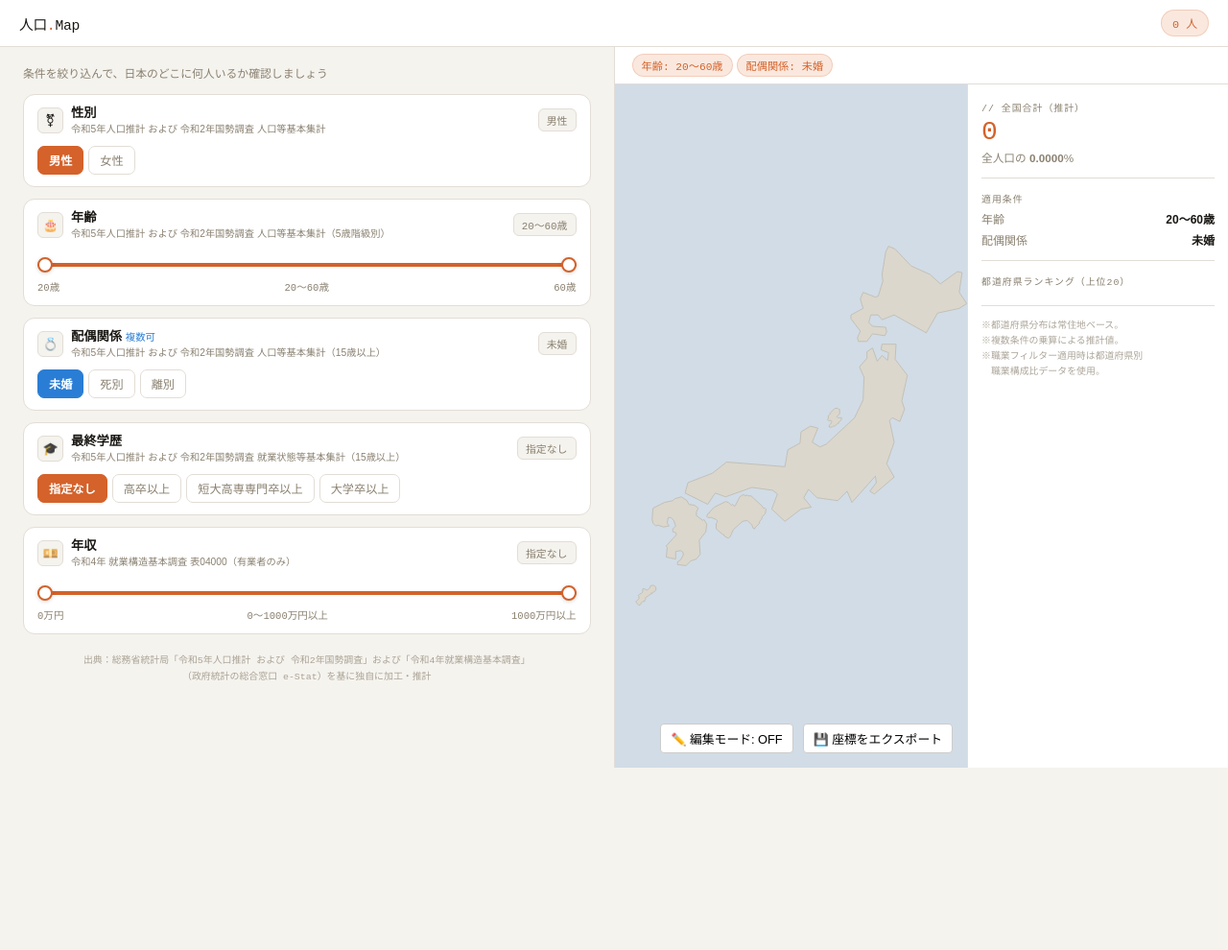
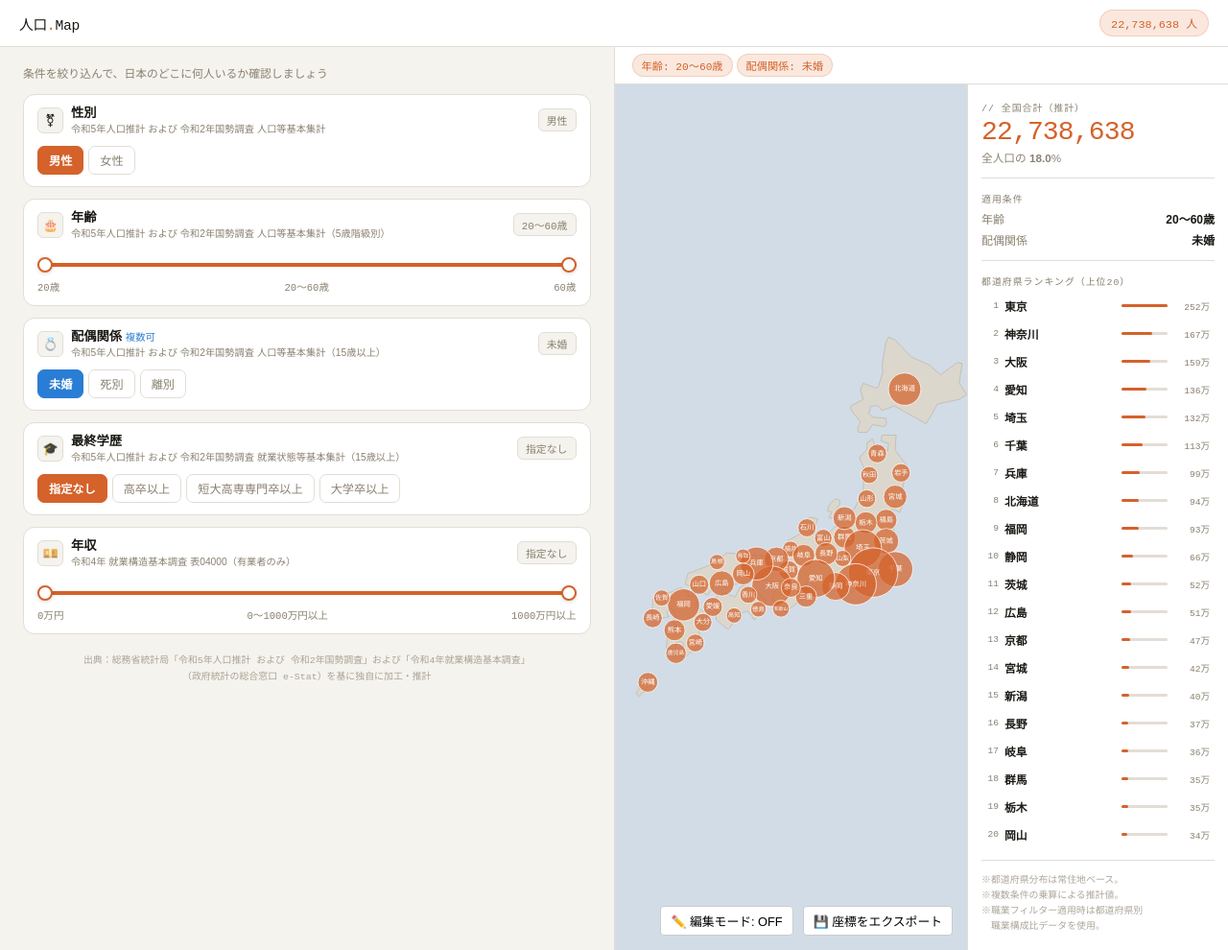
Before and after one commit to burakon/konkatsuAdviser, a plain HTML site: page top.html in a window 1280 px wide. Shown: the whole page at 96% size. Before the commit the page ends 800 px from the top, so only its background shows below. Drawn offline with nearby package versions, Linux system fonts and the light colour scheme.

Commit message:
Fix: AGE_POPSの配列構造に起因するループバグを修正し、正しく人口を算出するように改善

```diff
--- a/population_map.js
+++ b/population_map.js
@@ -97,12 +97,13 @@ function getAgeMaritalRatio(minAge, maxAge, sexFilter, maritalSet) {
         const end = Math.min(100, maxAge);
 
         for (let a = start; a <= end; a++) {
-            // 対象年齢が含まれる5歳階級ブロックを見つけ、1歳あたりのベース人口割合を算出
             let blockPop = 0;
-            for (let k in AGE_POPS) {
-                const [ba, bb] = k.split('-').map(Number);
-                if (a === 100 && ba === 100) { blockPop = AGE_POPS[k]; break; }
-                if (a >= ba && a <= bb) { blockPop = AGE_POPS[k] / 5; break; }
+            for (let i = 0; i < AGE_BRACKETS.length; i++) {
+                const [ba, bb] = AGE_BRACKETS[i];
+                if (a >= ba && a <= bb) {
+                    blockPop = (AGE_POPS[i] / AGE_TOTAL) / (bb - ba + 1);
+                    break;
+                }
             }
 
             // その年齢における配偶割合を補間して取得
--- a/top.html
+++ b/top.html
@@ -845,7 +845,7 @@
 </div> <!-- closes app -->
 
   <script src="https://d3js.org/d3.v7.min.js"></script>
-  <script src="population_map.js?v=19-cross-tab-fixed"></script>
+  <script src="population_map.js?v=20-cross-tab-real-fix"></script>
 </body>
 
 </html>
```
